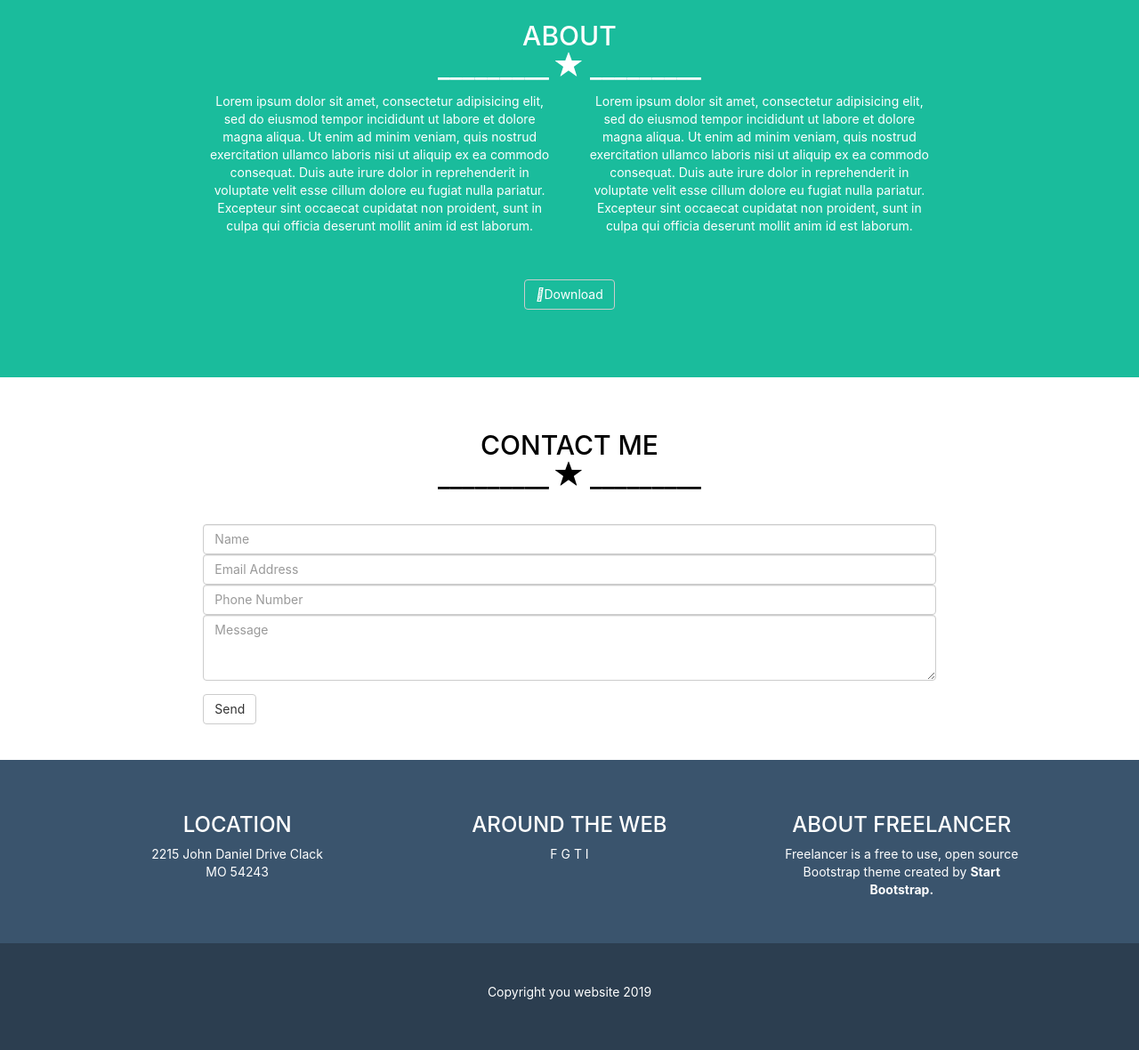
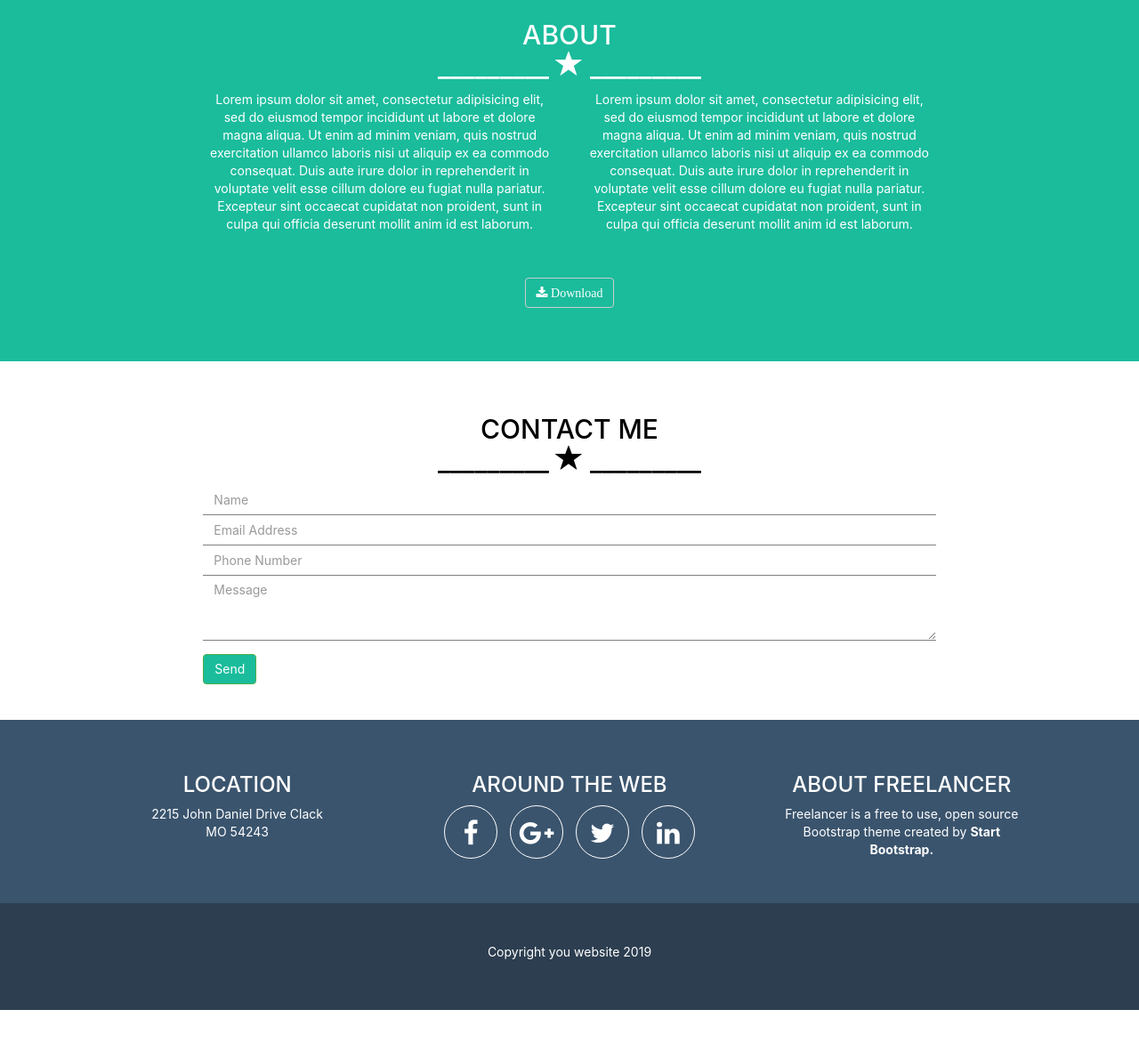
Before and after one commit to Davide-Zingali/html-css-bootstrap-freelancer, a plain HTML site: page index.html in a window 1280 px wide. Shown: the part 1453-2633 px from the top of the page at 89% size. After the commit the page ends 2588 px from the top, so only its background shows below. Drawn offline with nearby package versions, Linux system fonts and the light colour scheme.

Commit message:
fix vari completati

```diff
--- a/css/master.css
+++ b/css/master.css
@@ -8,10 +8,6 @@ img {
   max-width: 100%;
   border-radius: 8px;
   margin: 13px 0;
-}
-.dz_foto {
-  /* padding: 20px 60px; */
-  /* margin: 13px 0; */
 }
 .stella_b {
   color: black;
@@ -70,6 +66,16 @@ main section:nth-child(3) .row > * {
 form *, form {
   text-align: left;
 }
+.form-control {
+  box-shadow: none;
+  border: none;
+  border-bottom: 1px solid gray;
+  border-radius: 0px;
+}
+.bottone2 {
+  color: white;
+  background-color: #1abc9c;
+}
 
 /* footer */
 footer .row:first-child {
@@ -80,15 +86,13 @@ footer .row:last-child {
   line-height: 110px;
   background-color: #2c3e50;
 }
-/* regole debug */
-.row {
-  /* border: 1px solid black; */
-  /* background-color: lightgreen; */
-  min-height: 100px;
-}
-[class*="col-"] {
-  /* background-color: blue; */
-  /* border: 1px solid red; */
-  min-height: 100px;
+footer .row div:nth-child(2) i {
+  border: 1px solid white;
+  border-radius: 50%;
+  font-size: 30px;
+  width: 60px;
+  height: 60px;
+  line-height: 60px;
+  margin: 0 5px;
 }
 /* col-xs-	col-sm-	col-md-	col-lg- */
--- a/index.html
+++ b/index.html
@@ -15,12 +15,11 @@
     <div class="container-fluid">
 
       <!-- nav -->
-      <div class="row sfondo_nav">
+      <nav class="sfondo_nav">
         <div class="container">
-
-          <!-- navbar presa da bootstrap -->
-          <nav class="navbar navbar-default">
-            <div class="container-fluid">
+          <div class="row">
+            <!-- navbar presa da bootstrap -->
+            <nav class="navbar navbar-default">
               <!-- Brand and toggle get grouped for better mobile display -->
               <div class="navbar-header">
                 <button type="button" class="navbar-toggle collapsed" data-toggle="collapse" data-target="#bs-example-navbar-collapse-1" aria-expanded="false">
@@ -38,11 +37,11 @@
                   <li><a href="#">CONTACT</a></li>
                 </ul>
               </div><!-- /.navbar-collapse -->
-            </div><!-- /.container-fluid -->
-          </nav>
+            </nav>
+          </div>
+        </div>
+      </nav>
 
-        </div>
-      </div>
       <!-- header -->
       <header class="row">
           <!-- box su foto -->
@@ -129,7 +128,7 @@
             </div>
             <!-- box download giù -->
             <div class="col-xs-12	col-sm-12	col-md-12	col-lg-12">
-              <button type="button" class="btn btn-default"><i class="fas fa-download"></i>Download</button>
+              <button type="button" class="btn btn-default"><i class="fa fa-download" aria-hidden="true"> Download</i>
             </div>
         </section>
 
@@ -142,18 +141,20 @@
             </div>
 
           <!-- input di compilazione -->
-            <div class="col-xs-12	col-sm-8 col-sm-offset-2	col-md-8 col-md-offset-2	col-lg-8 col-lg-offset-2">
+            <div class="col-xs-10 col-xs-offset-1	col-sm-8 col-sm-offset-2	col-md-8 col-md-offset-2	col-lg-8 col-lg-offset-2">
 
               <form>
                 <div class="form-group">
-                  <label for="exampleInputEmail1">Email address</label>
+                  <!-- <label for="exampleInputEmail1"></label> -->
                   <input type="name" class="form-control" id="exampleInputEmail1" placeholder="Name">
                   <input type="email" class="form-control" id="exampleInputEmail1" placeholder="Email Address">
                   <input type="tel" class="form-control" id="exampleInputEmail1" placeholder="Phone Number">
                   <textarea class="form-control" rows="3" placeholder="Message"></textarea>
                 </div>
                 <!-- bottone invio -->
-                <button type="submit" class="btn btn-default">Send</button>
+                <button type="submit" class="btn btn-success bottone2">
+                  <div>Send</div>
+                </button>
               </form>
 
             </div>
@@ -174,7 +175,11 @@
           </div>
           <!-- cx -->
           <div class="col-xs-12	col-sm-4	col-md-4	col-lg-4">
-            <h3>AROUND THE WEB</h3> F G T I
+            <h3>AROUND THE WEB</h3>
+            <a href="#"><i class="fa fa-facebook" aria-hidden="true"></i></a>
+            <a href="#"><i class="fa fa-google-plus" aria-hidden="true"></i></a>
+            <a href="#"><i class="fa fa-twitter" aria-hidden="true"></i></a>
+            <a href="#"><i class="fa fa-linkedin" aria-hidden="true"></i></a>
           </div>
           <!-- dx -->
           <div class="col-xs-12	col-sm-3	col-md-3	col-lg-3">
```
